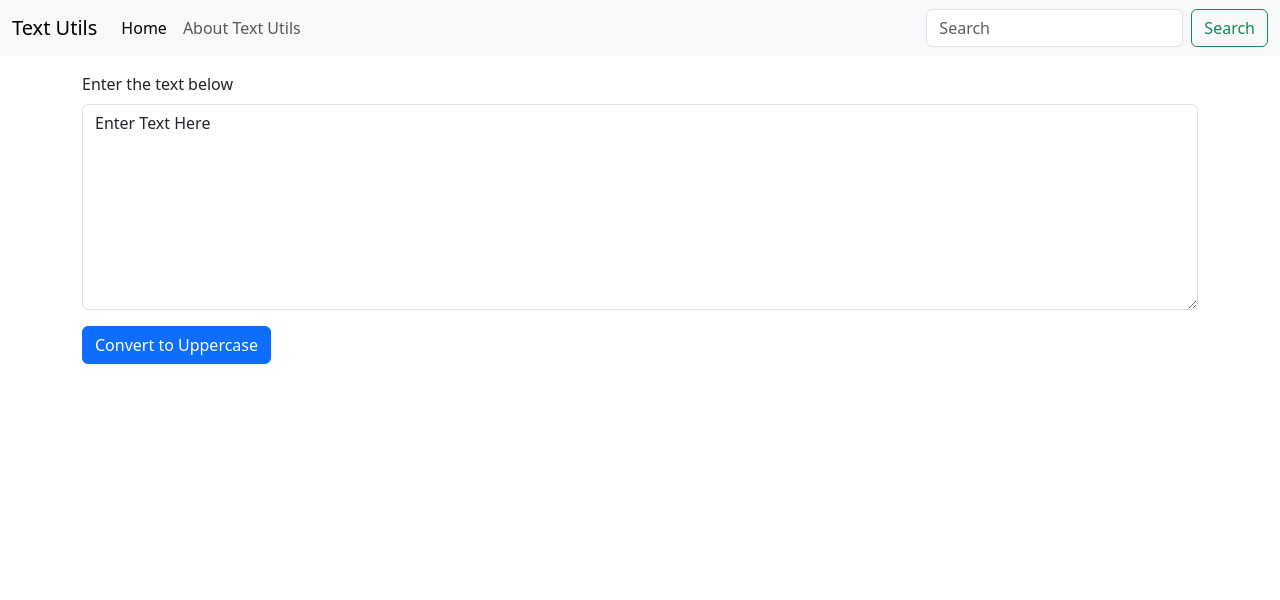
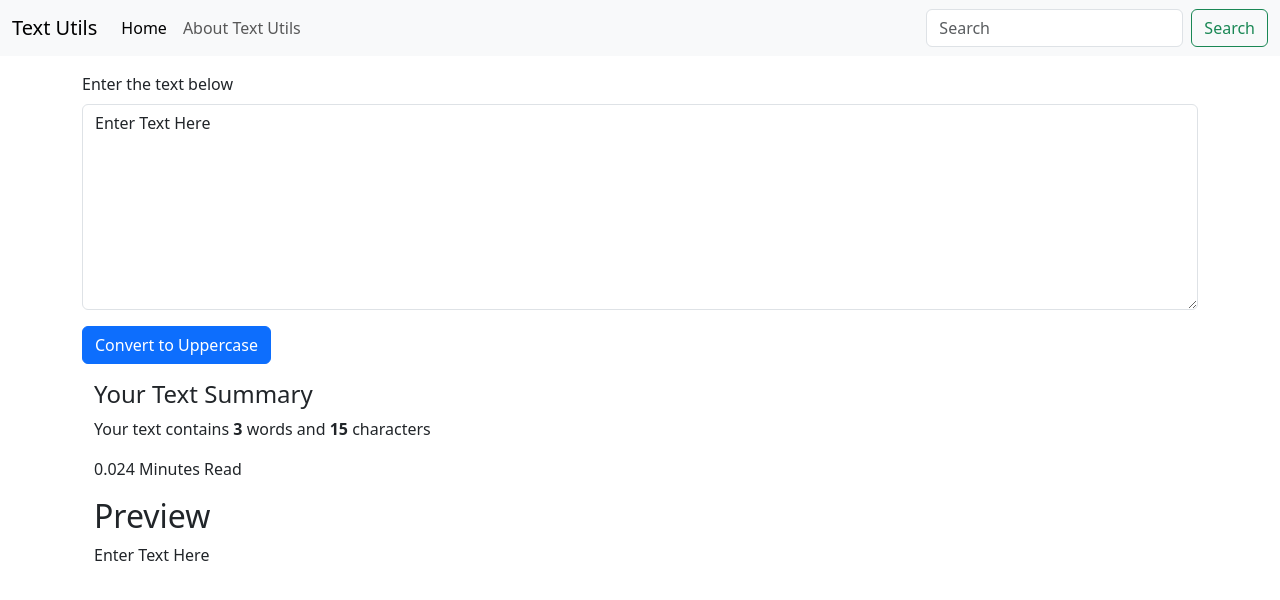
Before and after one commit to Lakshay-Codes/text-utils, a React (Create React App) app: page / in a window 1280 px wide. Shown: the top 600 px of the page. Built offline with nearby package versions, Linux system fonts and the light colour scheme.

Commit message:
Added preview and various parameters like word count

```diff
--- a/src/components/TextForm.js
+++ b/src/components/TextForm.js
@@ -17,6 +17,13 @@ function Textform(props) {
         <textarea  className="form-control" id="myBox" value={text} onChange={handleOnChange} rows="8" />
         </div>
         <button className="btn btn-primary" onClick={handleUpClick}>Convert to Uppercase</button>
+        <div className="container my-3">
+            <h4>Your Text Summary</h4>
+            <p>Your text contains <b>{text.length===0? 0 : text.split(" ").length}</b> words and <b>{text.length}</b> characters</p>
+            <p>{(text.length===0? 0 : text.split(" ").length)*0.008} Minutes Read</p>
+            <h2>Preview</h2>
+            <p>{text}</p>
+        </div>
     </>
   )
 }
```
